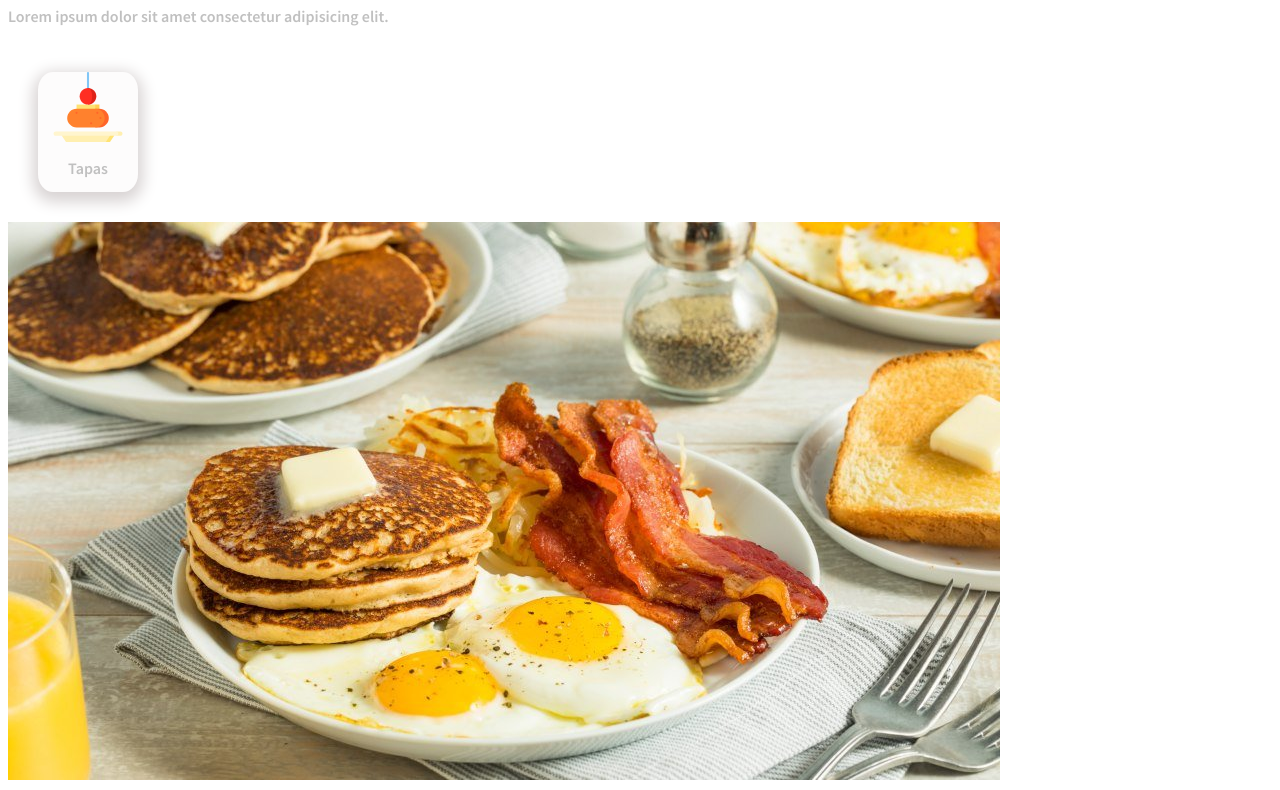
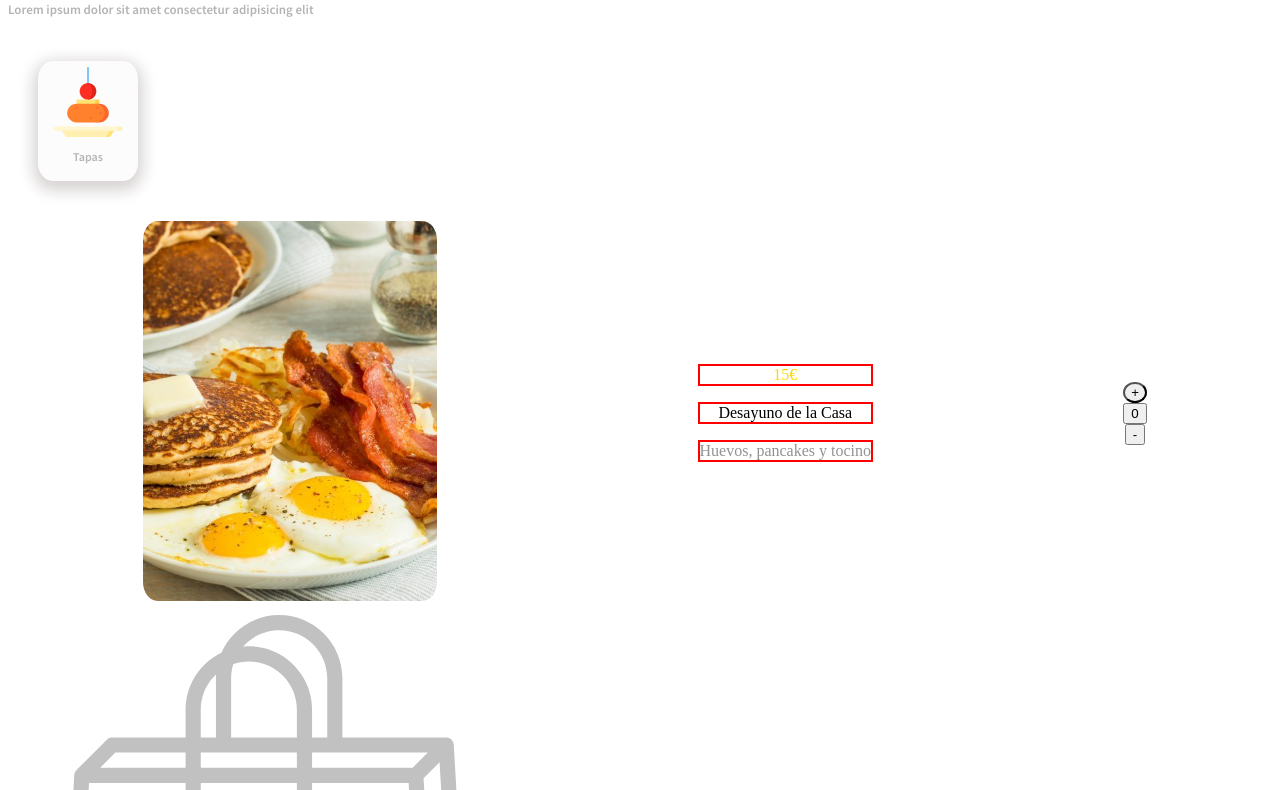
Before and after one commit to LoredanaRam/AppFOOD, a plain HTML site: page index.html in a window 1280 px wide. Shown: the part 85-875 px from the top of the page. Drawn offline with Linux system fonts and the light colour scheme.

Commit message:
update css

```diff
--- a/index.html
+++ b/index.html
@@ -14,7 +14,7 @@
     <header>
         <div>
             <h1>Food For Home</h1>
-            <p>Lorem ipsum dolor sit amet consectetur adipisicing elit.</p>
+            <p>Lorem ipsum dolor sit amet consectetur adipisicing elit</p>
         </div>
         <div>
             <img src="images/logo/logo.png" alt="Logo del Restaurant Food & Drinks">
@@ -30,17 +30,17 @@
 
     <section class="food-detail-container">
         <div>
-            <div><img src="images/food-detail/desayuno01.jpg" alt="Desayuno de la casa a base de huevos, pancakes y tocino por 15€"></div>
-            <div class="food-description">
-                <p>15€</p>
-                <p>Desayuno de la Casa</p>
-                <p>Huevos, pancakes y tocino</p>
-            </div>
+            <img src="images/food-detail/desayuno01.jpg" alt="Desayuno de la casa a base de huevos, pancakes y tocino por 15€">
         </div>
-        <div>
-            <button>+</button>
-            <button></button>
-            <button>-</button>
+        <div class="food-description">
+            <p class="precio">15€</p>
+            <p class="nombre">Desayuno de la Casa</p>
+            <p class="detalle-nombre">Huevos, pancakes y tocino</p>
+        </div>
+        <div class="buttons">
+            <button class="increment">+</button>
+            <button class="number">0</button>
+            <button class="decrement">-</button>
         </div>
     </section>
 </body>
--- a/styles/main.css
+++ b/styles/main.css
@@ -6,11 +6,14 @@ header {
 
 h1 {
     font-family: 'Source Sans Pro', sans-serif;
+    color: #000000;
+    font-size: 30px;
 }
 
-p {
+header p {
     font-family: 'Source Sans Pro', sans-serif;
-    color: silver;
+    color: #B4B4B4;
+    font-size: 13px;
 }
 
 header img {
@@ -20,6 +23,12 @@ header img {
 
 .container {
     background-color: white;
+}
+
+.cards-container p {
+    font-family: 'Source Sans Pro', sans-serif;
+    color: #B4B4B4;
+    font-size: 12px;
 }
 
 .cards-container {
@@ -34,10 +43,52 @@ header img {
     display: flex;
     flex-direction: column;
     align-items: center;
-    text-align: center;
+    justify-content: center;
 }
 
 .cards-container img {
     height: 70px;
     width: 70px;
 }
+
+.food-detail-container {
+    display: flex;
+    flex-direction: row;
+    align-items: center;
+    text-align: center;
+    justify-content: space-around;
+}
+
+.food-detail-container img {
+    object-fit: cover;
+    width: 23vw;
+    height: 380px;
+    border-radius: 5%;
+    margin: 10px;
+    padding: 0;
+}
+
+.precio {
+    border: 2px solid red;
+    color: #FFD700;
+}
+
+.nombre {
+    border: 2px solid red;
+    color: #000000;
+}
+.detalle-nombre {
+    border: 2px solid red;
+    color: #0000006E;
+}
+
+.buttons {
+    display: flex;
+    flex-direction: column;
+    align-items: center;
+    justify-content: center;
+}
+
+.increment {
+    border-radius: 100%;
+}
```
